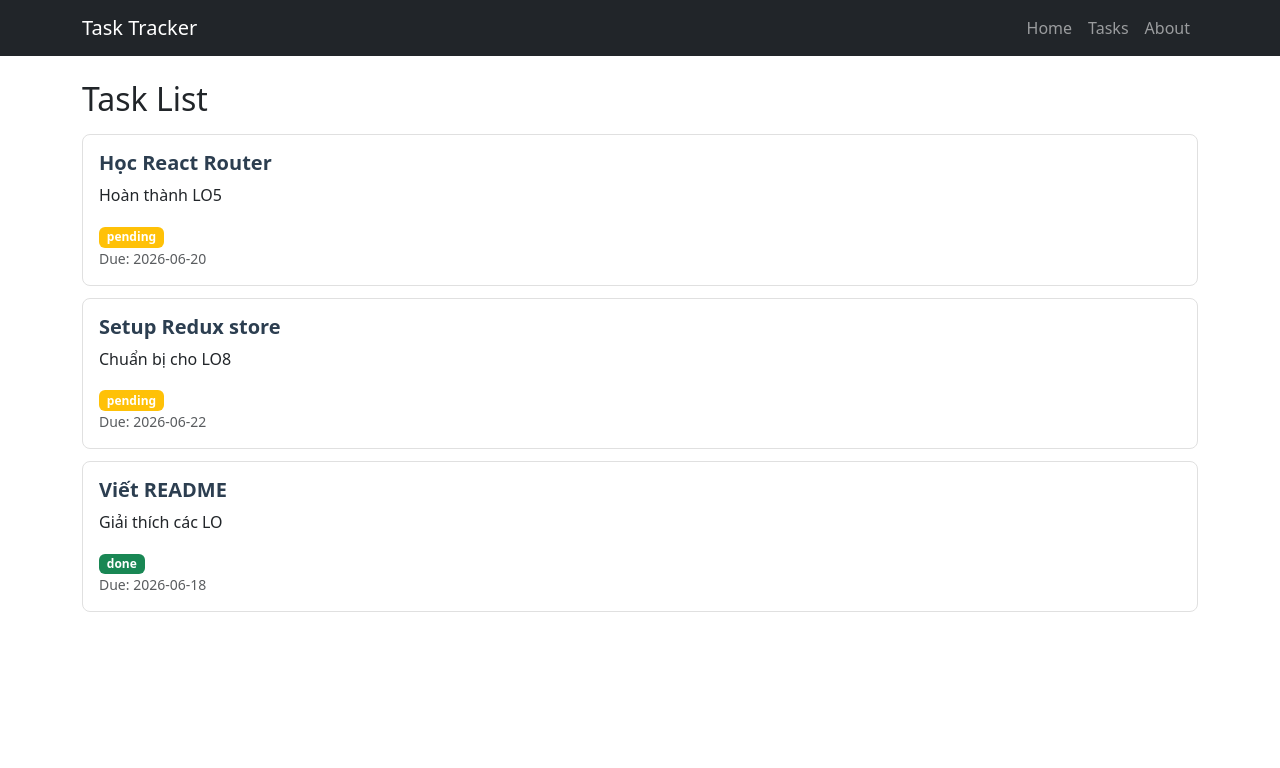
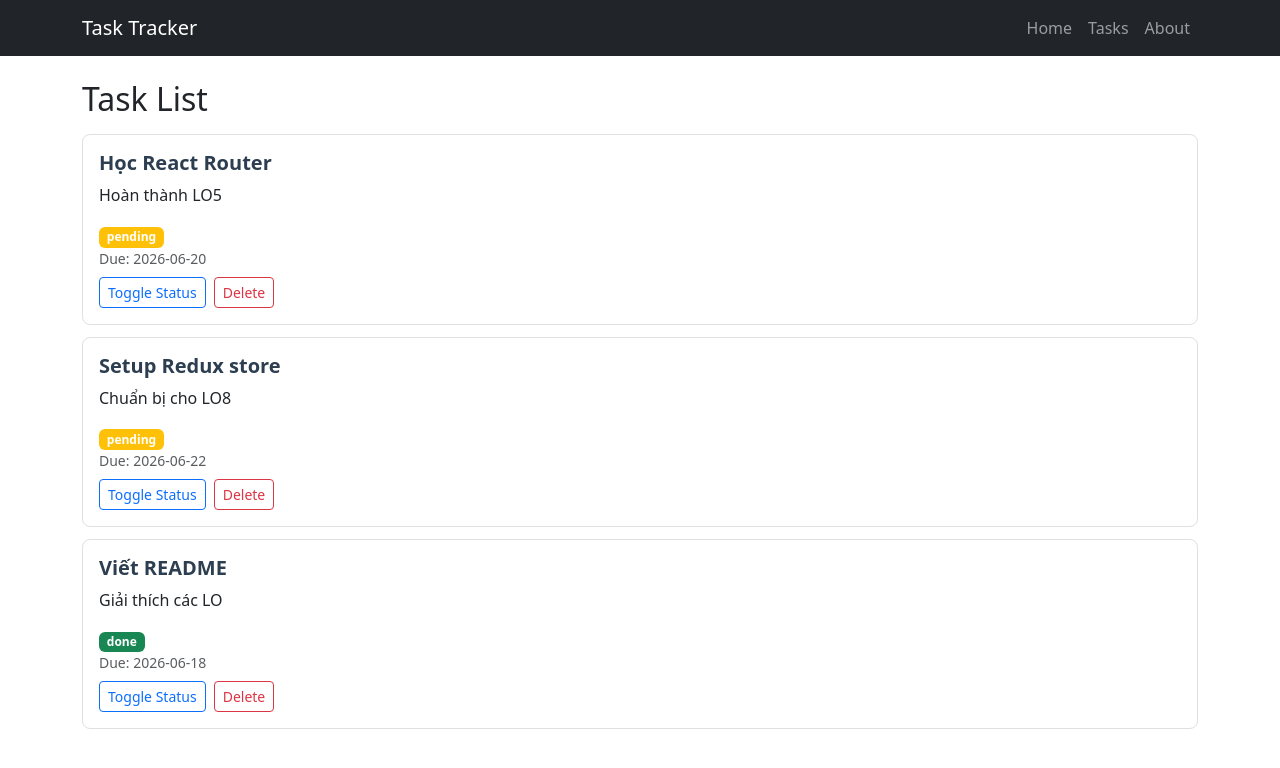
Before and after one commit to huytqDE200146/Task-Tracker, a React (Create React App) app: page /feature in a window 1280 px wide. Shown: the top 768 px of the page. Built offline with nearby package versions, Linux system fonts and the light colour scheme.

Commit message:
updatde TaskItemFunctional.js

```diff
--- a/src/components/TaskItemFunctional.js
+++ b/src/components/TaskItemFunctional.js
@@ -1,8 +1,8 @@
 import React from 'react';
 import '../css/TaskItem.css';
 
-function TaskItemFunctional({ task }) {
-  const { title, description, status, dueDate } = task;
+function TaskItemFunctional({ task, onToggleStatus, onDelete }) {
+  const { id, title, description, status, dueDate } = task;
   return (
     <div className="task-item">
       <h5>{title}</h5>
@@ -10,7 +10,13 @@ function TaskItemFunctional({ task }) {
       <span className={`badge ${status === 'done' ? 'bg-success' : 'bg-warning'}`}>
         {status}
       </span>
-      <small className="text-muted d-block">Due: {dueDate}</small>
+      <small className="text-muted d-block mb-2">Due: {dueDate}</small>
+      <button className="btn btn-sm btn-outline-primary me-2" onClick={() => onToggleStatus(id)}>
+        Toggle Status
+      </button>
+      <button className="btn btn-sm btn-outline-danger" onClick={() => onDelete(id)}>
+        Delete
+      </button>
     </div>
   );
 }
```
